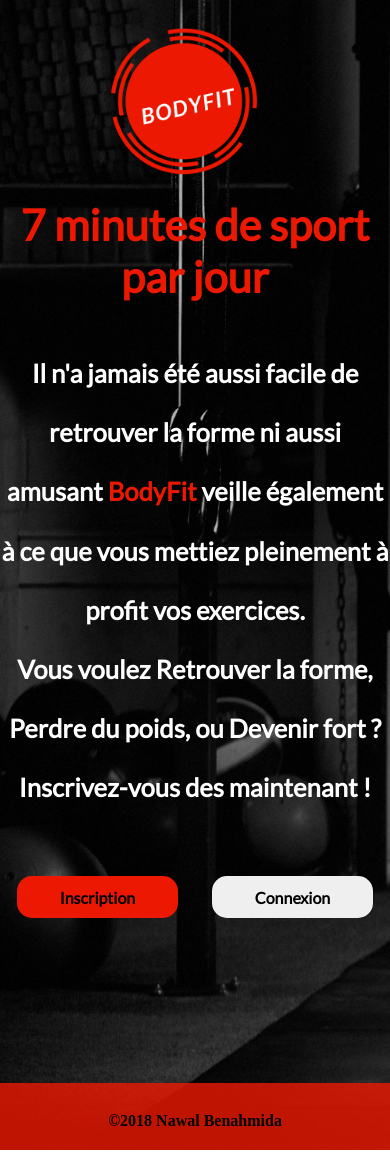
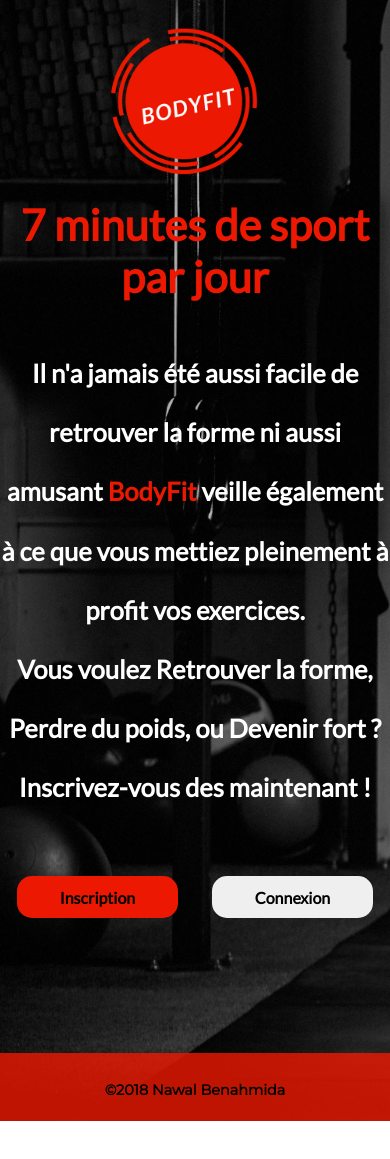
Before and after one commit to Nawalbenahmida/Projet-BodyFit, an Angular app: page / in a window 390 px wide. After the commit the page ends 1129 px from the top, so only its background shows below. Built offline with nearby package versions, Linux system fonts and the light colour scheme; what primeng would draw is missing.

Commit message:
inscription + conexion + responsive

```diff
--- a/src/app/app-routing.module.ts
+++ b/src/app/app-routing.module.ts
@@ -9,8 +9,8 @@ import { VideoComponent } from './video/video.component';
 
 const routes: Routes = [
   {path: '', component: HomeComponent},
-  {path:'login', component: ConnexionComponent},
-  {path:'register', component: InscriptionComponent},
+  {path:'connexion', component: ConnexionComponent},
+  {path:'inscription', component: InscriptionComponent},
   {path:'categorie', component: CategorieComponent},
   {path:'video/:categorie', component: VideoComponent},
 
--- a/src/app/connexion/connexion.component.css
+++ b/src/app/connexion/connexion.component.css
@@ -1,8 +1,9 @@
 @import url('https://fonts.googleapis.com/css?family=Lato');
+@import url('https://fonts.googleapis.com/css?family=Montserrat');
 form {
 
   width: 100%;
-  height: 106.4vh;
+  height: auto;
   /* margin-top: -30vh; */
   text-align: center;
   -moz-border-radius: 6px;
@@ -41,7 +42,7 @@ form {
   color: #f4f4f4;
   font-size: 7vh;
   margin-bottom: 20px;
-  font-family: 'Lato', sans-serif;
+    font-family: 'Montserrat', sans-serif;
 }
 
 img{
@@ -60,13 +61,13 @@ input {
       display: block;
       width: 46vh;
       padding: 15px;
-
       border-radius: 20px;
       transition: all 0.1s ease-in-out;
       outline: none;
       margin:  auto;
       border: black;
       font-family: 'Lato', sans-serif;
+        margin-top: 5vh;
 }
 input:focus {
   background: rgba(255, 0, 0, 0.7);
@@ -107,15 +108,26 @@ button:active {
 h4{
   font-size: 1.1em;
   color: white;
-  font-family: 'Lato', sans-serif;
+  font-family: 'Montserrat', sans-serif;
 }
 
 a{
   color: white;
-  font-family: 'Lato', sans-serif;
+  font-family: 'Montserrat', sans-serif;
 }
 
-.msg{
-margin-left: 83vh;
-margin-top: -6vh;
+a:hover{
+  color: white;
+
 }
+
+footer{
+  font-family: 'Montserrat', sans-serif;
+  font-size: 0.9em;
+  background: rgba(237, 24, 1, 0.8);
+height: 8vh;
+font-weight: bold;
+text-align: center;
+line-height: 9vh;
+margin-top: 19.2vh;
+}
--- a/src/app/connexion/connexion.component.html
+++ b/src/app/connexion/connexion.component.html
@@ -8,20 +8,17 @@
   <h1>Connexion</h1>
   <label class="email">
     <input type="email" placeholder = "Email"  formControlName="email">
-    <div class="msg">  <p-message severity="error"  text="Exemple@exemple.fr" *ngIf="!connecForm.controls['email'].valid&&connecForm.controls['email'].dirty"></p-message> </div>
+
   </label>
 
   <label class="pass">
     <input type="password" placeholder = "Mot de passe" formControlName="password" required>
-  <div class="msg">  <p-message severity="error"  text="Field is required" *ngIf="!connecForm.controls['password'].valid&&connecForm.controls['password'].dirty"></p-message> </div>
+
   </label>
 
   <button type="submit" [disabled]="!connecForm.valid" routerLink="/categorie">Valider</button>
-  <h4> Pas encore inscrit ? <a routerLink="/register">Créez un compte ici</a> </h4>
+  <h4> Pas encore inscrit ? <a routerLink="/inscription">Créez un compte ici</a> </h4>
 </div>
 
-
-
-
-
+<footer>©2018 Nawal Benahmida</footer>
 </form>
--- a/src/app/connexion/connexion.component.ts
+++ b/src/app/connexion/connexion.component.ts
@@ -1,6 +1,6 @@
 import { Component, OnInit } from '@angular/core';
 import {  FormGroup , Validators, FormBuilder, FormControl } from '@angular/forms';
-import {Message} from 'primeng/components/common/api';
+// import {Message} from 'primeng/components/common/api';
 
 @Component({
   selector: 'app-connexion',
@@ -9,7 +9,7 @@ import {Message} from 'primeng/components/common/api';
 })
 export class ConnexionComponent implements OnInit {
   connecForm: FormGroup;
-   msgs: Message[] = [];
+
 
 
   constructor(private fb: FormBuilder) { }
@@ -25,10 +25,7 @@ export class ConnexionComponent implements OnInit {
     });
   }
 
-  showError() {
-         this.msgs = [];
-         this.msgs.push({severity:'error', summary:'Error Message', detail:'Validation failed'});
-     }
+
 
   onSubmit() {
 console.warn(this.connecForm.value);
--- a/src/app/home/home.component.css
+++ b/src/app/home/home.component.css
@@ -1,4 +1,5 @@
 @import url('https://fonts.googleapis.com/css?family=Lato');
+@import url('https://fonts.googleapis.com/css?family=Montserrat');
 *{
     margin: 0px;
     padding: 0px
@@ -80,10 +81,12 @@ span{
 }
 
 footer{
+  font-family: 'Montserrat', sans-serif;
+  font-size: 0.9em;
   background: rgba(237, 24, 1, 0.8);
 height: 8vh;
 font-weight: bold;
 text-align: center;
 line-height: 9vh;
-margin-top: 17.5vh;
+margin-top: 14vh;
 }
--- a/src/app/home/home.component.html
+++ b/src/app/home/home.component.html
@@ -13,8 +13,8 @@ Inscrivez-vous des maintenant !
 </p>
 </div>
 <div class="btnHome">
-    <button class="btn1"><a routerLink="register">Inscription</a></button>
-    <button class="btn2"><a routerLink="login">Connexion</a></button>
+    <button class="btn1"><a routerLink="inscription">Inscription</a></button>
+    <button class="btn2"><a routerLink="connexion">Connexion</a></button>
 </div>
 
 <footer>©2018 Nawal Benahmida</footer>
--- a/src/app/inscription/inscription.component.css
+++ b/src/app/inscription/inscription.component.css
@@ -1,7 +1,8 @@
 @import url('https://fonts.googleapis.com/css?family=Lato');
+@import url('https://fonts.googleapis.com/css?family=Montserrat');
 form {
   width: 100%;
-  height: 106.4vh;
+  height: auto;
   /* margin-top: -30vh; */
   text-align: center;
   -moz-border-radius: 6px;
@@ -47,7 +48,7 @@ nav{
  h1 {
   color: #f4f4f4;
   font-size: 7vh;
-  font-family: 'Lato', sans-serif;
+  font-family: 'Montserrat', sans-serif;
 }
 
 
@@ -63,6 +64,7 @@ input {
       margin:  auto;
       border: black;
       font-family: 'Lato', sans-serif;
+      margin-top: 5vh;
 }
 input:focus {
   background: rgba(255, 0, 0, 0.7);
@@ -99,12 +101,13 @@ button:active {
   box-shadow: none;
 }
 
-.password{
-
-
+footer{
+  font-family: 'Montserrat', sans-serif;
+  font-size: 0.9em;
+  background: rgba(237, 24, 1, 0.8);
+height: 8vh;
+font-weight: bold;
+text-align: center;
+line-height: 9vh;
+margin-top: 9.8vh;
 }
-
-.msg{
-margin-left: 83vh;
-margin-top: -6vh;
-}
--- a/src/app/inscription/inscription.component.html
+++ b/src/app/inscription/inscription.component.html
@@ -7,18 +7,18 @@
 <h1>Inscription</h1>
   <label>
     <input type="text" placeholder = "Prenom" formControlName="firstName">
-      <div class="msg">  <p-message severity="error"  text="Field is required" *ngIf="!inscForm.controls['firstName'].valid&&inscForm.controls['firstName'].dirty"></p-message> </div>
+      <!-- <div class="msg">  <p-message severity="error"  text="Field is required" *ngIf="!inscForm.controls['firstName'].valid&&inscForm.controls['firstName'].dirty"></p-message> </div> -->
   </label>
 
   <label>
     <input type="text" placeholder = "Nom" formControlName="lastName" required>
-    <div class="msg">  <p-message severity="error"  text="Field is required" *ngIf="!inscForm.controls['lastName'].valid&&inscForm.controls['lastName'].dirty"></p-message> </div>
+    <!-- <div class="msg">  <p-message severity="error"  text="Field is required" *ngIf="!inscForm.controls['lastName'].valid&&inscForm.controls['lastName'].dirty"></p-message> </div> -->
 
   </label>
 
   <label>
     <input type="email" placeholder = "Email"  formControlName="email" required>
-      <div class="msg">  <p-message severity="error"  text="Exemple@exemple.fr" *ngIf="!inscForm.controls['email'].valid&&inscForm.controls['email'].dirty"></p-message> </div>
+      <!-- <div class="msg">  <p-message severity="error"  text="Exemple@exemple.fr" *ngIf="!inscForm.controls['email'].valid&&inscForm.controls['email'].dirty"></p-message> </div> -->
   </label>
 
 <div class="password" formGroupName="passwords">
@@ -44,4 +44,6 @@
 
 </div>
 
+<footer>©2018 Nawal Benahmida</footer>
+
 </form>
--- a/src/app/inscription/inscription.component.ts
+++ b/src/app/inscription/inscription.component.ts
@@ -1,6 +1,6 @@
 import { Component, OnInit } from '@angular/core';
 import {  Validators, FormBuilder, FormGroup, AbstractControl,  FormControl } from '@angular/forms';
-import {Message} from 'primeng/components/common/api';
+// import {Message} from 'primeng/components/common/api';
 
 @Component({
   selector: 'app-inscription',
@@ -10,7 +10,7 @@ import {Message} from 'primeng/components/common/api';
 export class InscriptionComponent implements OnInit {
   inscForm: FormGroup;
 passwords: FormGroup;
- msgs: Message[] = [];
+ // msgs: Message[] = [];
 
   constructor(private fb: FormBuilder) { }
 
```
